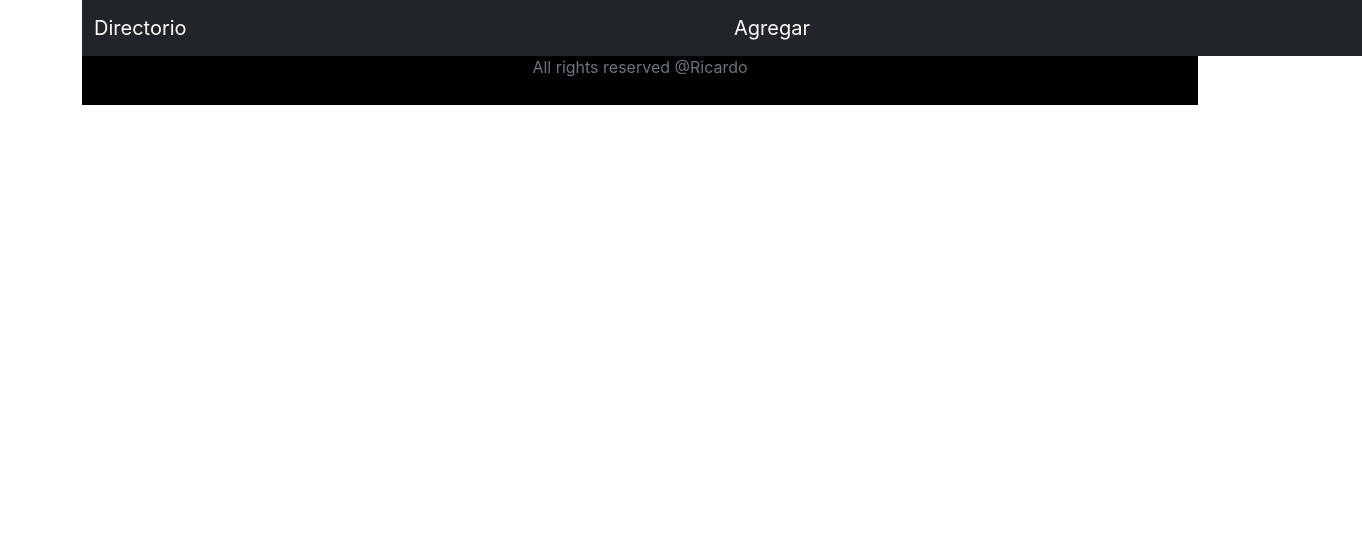
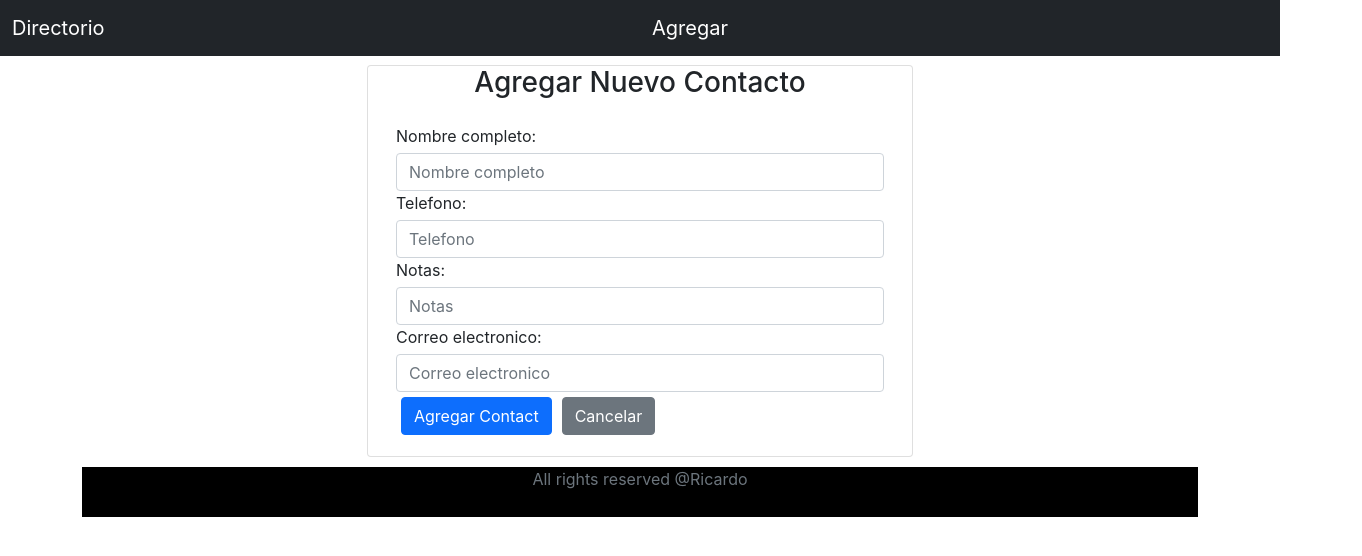
Before and after one commit to EmilioJags/phone-app, a React (Create React App) app: page /remove-phone/1 in a window 1280 px wide. Shown: the top 556 px of the page, 1362 px wide, since content can reach past the window. Built offline with nearby package versions, Linux system fonts and the light colour scheme.

Commit message:
delete success .. working on edit

```diff
--- a/src/App.css
+++ b/src/App.css
@@ -56,6 +56,7 @@
 }
 .body {
   padding-top: "15px";
+  margin: var(--top-spacing) auto;
 }
 .row-fluid {
   white-space: nowrap;
--- a/src/App.js
+++ b/src/App.js
@@ -5,6 +5,7 @@ import HeaderComponent from "./Components/HeaderComponent";
 import FooterComponent from "./Components/FooterComponent";
 import PhoneListComponent from "./Components/PhoneListComponent";
 import AddPhone from "./Components/AddPhone";
+import EditPhoneComponent from "./Components/EditPhoneComponent";
 
 function App() {
   return (
@@ -20,6 +21,11 @@ function App() {
                 component={PhoneListComponent}
               ></Route>
               <Route path="/agregar" component={AddPhone}></Route>
+              <Route
+                path="/edit-phone/:id"
+                component={EditPhoneComponent}
+              ></Route>
+              <Route path="/remove-phone/:id" component={AddPhone}></Route>
             </Switch>
           </div>
           <FooterComponent />
--- a/src/Components/AddPhone.jsx
+++ b/src/Components/AddPhone.jsx
@@ -26,6 +26,7 @@ export default class AddPhone extends Component {
         this.setState({ email: e.target.value })
     }
     addNewContact = (event) => {
+        event.preventDefault();
         if (this.state.name === '' || this.state.phone === '') {
             alert("Nombre y telefono deben tener un valor")
             return
@@ -37,13 +38,11 @@ export default class AddPhone extends Component {
             email: this.state.email
         }
 
-        PhoneService.createPhone(contact).then(res => {
-            this.props.history.push("/");
-        })
-        //alert(JSON.stringify(employee))
+        PhoneService.createPhone(contact).then(res => { this.props.history.push("/listatelefono"); });
+
     }
-    mainPage() {
-        this.props.history.push('/')
+    mainPage = (e) => {
+        this.props.history.push('/listatelefono')
     }
     render() {
         return (
@@ -57,13 +56,13 @@ export default class AddPhone extends Component {
                                     <div className="form-group">
                                         <label style={{ marginBottom: "5px" }}>Nombre completo: </label>
                                         <input placeholder="Nombre completo" name="name" className="form-control"
-                                            value={this.state.firstName} onChange={this.changeNameHandler} />
+                                            value={this.state.name} onChange={this.changeNameHandler} />
                                     </div>
 
                                     <div className="form-group">
                                         <label style={{ marginBottom: "5px" }}>Telefono: </label>
                                         <input placeholder="Telefono" name="phone" className="form-control"
-                                            value={this.state.lastName} onChange={this.changePhoneHandler} />
+                                            value={this.state.phone} onChange={this.changePhoneHandler} />
                                     </div>
                                     <div className="form-group">
                                         <label style={{ marginBottom: "5px" }}>Notas: </label>
@@ -76,10 +75,9 @@ export default class AddPhone extends Component {
                                             value={this.state.email} onChange={this.changeEmailHandler} />
                                     </div>
 
-                                    <button style={{ margin: "5px" }} type="submit" onClick={this.addNewContact} className="btn btn-primary">Agregar Contact</button>
+                                    <button type="submit" style={{ margin: "5px" }} onClick={this.addNewContact} className="btn btn-primary">Agregar Contact</button>
 
-                                    <button style={{ margin: "5px" }} type="cancel" onClick={this.mainPage} className="btn btn-secondary">Cancelar</button>
-
+                                    <button type="button" style={{ margin: "5px" }} onClick={this.mainPage} className="btn btn-secondary">Cancelar</button>
                                 </form>
                             </div>
                         </div>
--- a/src/Components/DeletePhoneComponent.jsx
+++ b/src/Components/DeletePhoneComponent.jsx
@@ -1,14 +1,28 @@
 import React, { Component } from 'react'
+import PhoneService from '../Services/PhoneService';
 
 export default class DeletePhoneComponent extends Component {
     constructor(props) {
         super(props);
-        this.state = {}
+        console.log(this.props)
+        this.state = { id: null }
+        this.removeSelection = this.removeSelection.bind(this);
+    }
+
+    removeSelection = (e) => {
+        if (PhoneService.deleteContact(this.props.contactId)) {
+            alert("Contacto borrado!")
+            this.setState({})
+        }
+
     }
     render() {
         return (
             <div>
-                <button style={{ margin: "10px", justifyItems: "center" }} className='btn btn-danger align-bottom' onClick={this.updateContact}>Borrar [{this.props.contactId}]</button>
+                <button onClick={this.removeSelection} style={{ margin: "10px", justifyItems: "center" }}
+                    className='btn btn-danger' >
+                    Borrar
+                </button>
             </div>
         )
     }
--- a/src/Components/EditPhoneComponent.jsx
+++ b/src/Components/EditPhoneComponent.jsx
@@ -1,24 +1,101 @@
 import React, { Component } from 'react'
+import PhoneService from '../Services/PhoneService';
 
 export default class EditPhoneComponent extends Component {
     constructor(props) {
         super(props);
-        this.state = { id: null }
+        this.state = {
+            id: this.props.match.params.id,
+            name: '',
+            phone: '',
+            email: '',
+            note: '',
+            phoneObj: []
+        }
+        this.changeEmailHandler = this.changeEmailHandler.bind(this);
+        this.changeNoteHandler = this.changeNoteHandler.bind(this);
+        this.changePhoneHandler = this.changePhoneHandler.bind(this);
+        this.changeNameHandler = this.changeNameHandler.bind(this);
         this.updateContact = this.updateContact.bind(this);
+        this.cancel = this.cancel.bind(this);
     }
 
     updateContact = (e) => {
-        alert(this.props.props.id)
+        e.preventDefault();
+        if (this.state.name === '' || this.state.phone === '') {
+            alert("Nombre y telefono deben tener un valor")
+            return
+        }
+        console.log(this.state.phoneObj)
+        alert(this.state.phoneObj)
+        PhoneService.updateContact(this.state.id, this.state.phoneObj).then(res => {
+            this.props.history.push("/")
+        })
+    }
+
+    componentDidMount() {
+        PhoneService.findById(this.state.id).then((res) => {
+            let phone = res.data
+            this.setState({ phoneObj: res.data })
+            this.setState({ name: phone.name, email: phone.email, note: phone.note, phone: phone.phone })
+        })
+    }
+    changeNameHandler = (e) => {
+        this.setState({ name: e.target.value })
+    }
+    changePhoneHandler = (e) => {
+        this.setState({ phone: e.target.value })
+    }
+    changeNoteHandler = (e) => {
+        this.setState({ note: e.target.value })
+    }
+    changeEmailHandler = (e) => {
+        this.setState({ email: e.target.value })
+    }
+    cancel() {
+        this.props.history.push("/");
     }
 
     render() {
         return (
             <div>
-                <button
-                    style={{ margin: "10px", justifyItems: "center" }}
-                    className='btn btn-info'
-                    onClick={this.updateContact}>
-                    Modificar [{this.props.contactId}]</button>
+                <div className="container" style={{ marginTop: "10px" }}>
+                    <div className="row" style={{ marginTop: "10px" }}>
+                        <div className="card col-md-6 offset-md-3 offset-md-3" style={{ marginTop: "10px", marginBottom: "10px" }}>
+                            <h3 className="text-center">Modificar contacto</h3>
+                            <div className="card-body">
+                                <form id="newEmpFormId">
+                                    <div className="form-group">
+                                        <label style={{ marginBottom: "5px" }}>Nombre completo: </label>
+                                        <input placeholder="Nombre completo" name="name" className="form-control"
+                                            value={this.state.name} onChange={this.changeNameHandler} />
+                                    </div>
+
+                                    <div className="form-group">
+                                        <label style={{ marginBottom: "5px" }}>Telefono: </label>
+                                        <input placeholder="Telefono" name="phone" className="form-control"
+                                            value={this.state.phone} onChange={this.changePhoneHandler} />
+                                    </div>
+                                    <div className="form-group">
+                                        <label style={{ marginBottom: "5px" }}>Notas: </label>
+                                        <input placeholder="Notas" name="note" className="form-control"
+                                            value={this.state.note} onChange={this.changeNoteHandler} />
+                                    </div>
+                                    <div className="form-group">
+                                        <label style={{ marginBottom: "5px" }}>Correo electronico: </label>
+                                        <input placeholder="Correo electronico" name="email" className="form-control"
+                                            value={this.state.email} onChange={this.changeEmailHandler} />
+                                    </div>
+
+                                    <button style={{ marginTop: "10px" }} type="submit" onClick={this.updateContact} className="btn btn-primary">Confirmar Cambios</button>
+
+                                    <button style={{ marginTop: "10px", marginLeft: "5px" }} type="button" onClick={this.cancel} className="btn btn-secondary">Cancelar</button>
+
+                                </form>
+                            </div>
+                        </div>
+                    </div>
+                </div>
             </div>
         )
     }
--- a/src/Components/HeaderComponent.jsx
+++ b/src/Components/HeaderComponent.jsx
@@ -7,10 +7,14 @@ class HeaderComponent extends Component {
     }
     render() {
         return (
-            <div style={{ overflow: "hidden", position: "absolute", width: "100%", top: "0" }}>
+            <div style={{
+                scrollMarginTop: "10px", overflow: "hidden",
+                position: "fixed", left: "0", display: "inline-block",
+                width: "100%", top: "0"
+            }}>
                 <header>
 
-                    <nav className="navbar navbar-expand-md navbar-fixed-top navbar-dark bg-dark" >
+                    <nav className="style-scope ytd-masthead navbar navbar-expand-md navbar-fixed-top navbar-dark bg-dark" >
                         <div id='nas' className='container text-center'>
                             <a href='http://192.168.100.11:3000/listatelefono' className='navbar-brand'>
                                 Directorio
--- a/src/Services/PhoneService.js
+++ b/src/Services/PhoneService.js
@@ -12,8 +12,8 @@ class PhoneService {
   }
 
   findById(id) {
-    let newSearch = TEL_URL + "/" + id;
-    return axios.get(newSearch, id);
+    let newSearch = TEL_URL + "find-phone/" + id;
+    return axios.get(newSearch);
   }
   findByFilter(str) {
     let newStr =
@@ -21,6 +21,12 @@ class PhoneService {
       str;
     return axios.get(newStr);
   }
+  deleteContact(id) {
+    return axios.delete(TEL_URL + "remove-phone/" + id);
+  }
+  updateContact(id, contact) {
+    return axios.put(TEL_URL + "edit-phone/" + id, contact);
+  }
 }
 
 export default new PhoneService();
```
Also changed, not shown: src/Components/PhoneListComponent.jsx (+26 -10 lines).
